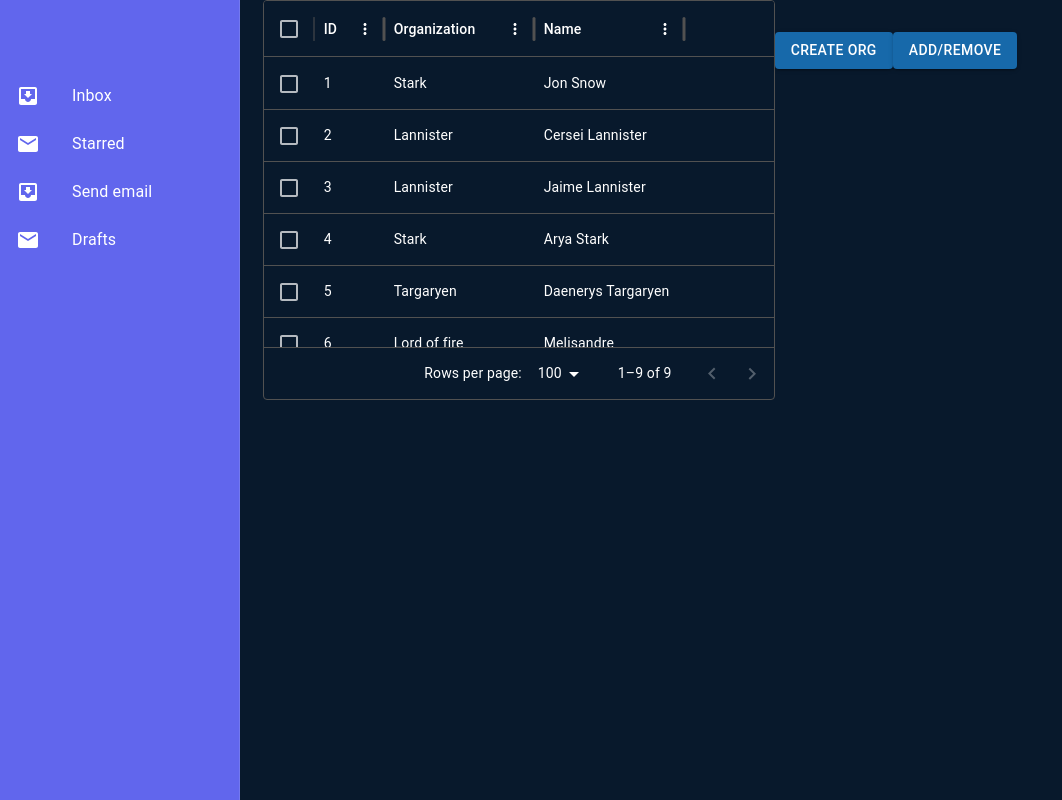
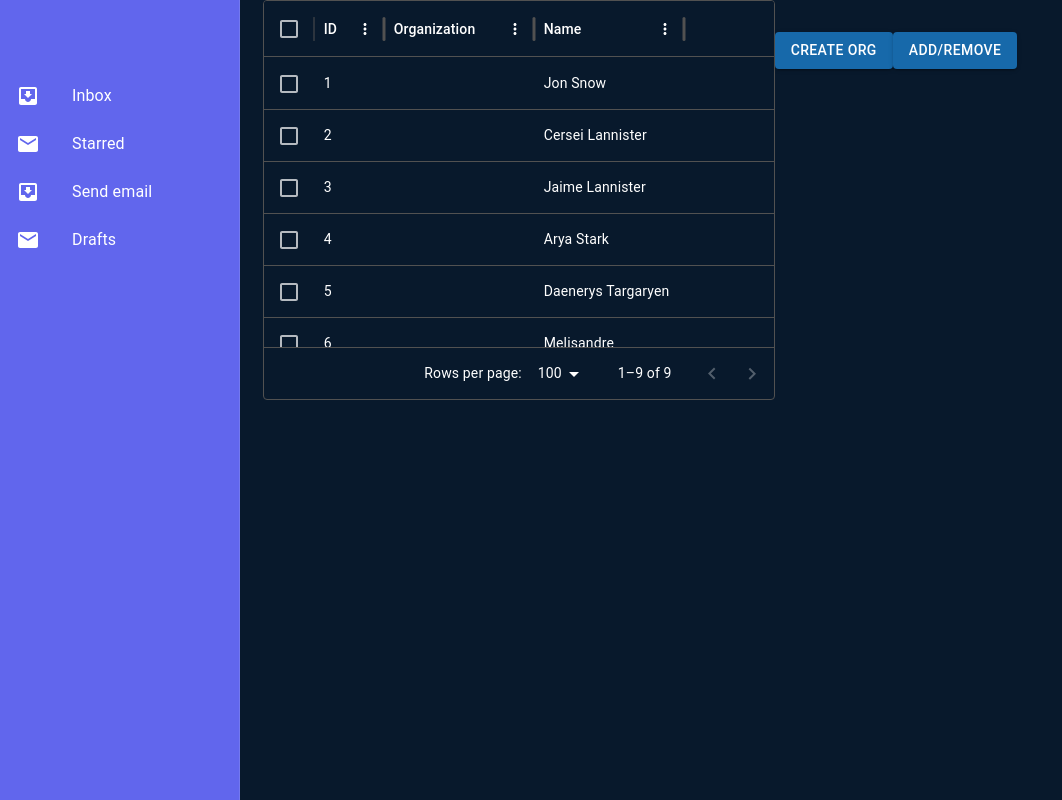
Before and after one commit to Theismol/P4-Password-Manager, a React (Create React App) app in the folder client2/: page /org in a window 1280 px wide. Shown: the whole page, without its empty margins (0-1062 px from the left). Built offline with nearby package versions, Linux system fonts and the light colour scheme; no server answers.

Commit message:
org template added

```diff
--- a/client2/src/pages/org/Org.js
+++ b/client2/src/pages/org/Org.js
@@ -1,12 +1,38 @@
 import PermanentDrawerLeft from "../../components/navbars/sideBar";
-import * as react from "react";
+import React, { useState, useEffect } from "react";
 import Button from "@mui/material/Button";
 import Box from "@mui/material/Box";
 import { DataGrid } from "@mui/x-data-grid";
+import axios from 'axios';
 
 //name, organization id
 
 function Org() {
+  const [data, setData] = useState([]);
+  const [page, setPage] = useState(0);
+  const [rowsPerPage, setRowsPerPage] = useState(10);
+  const [selectedRow, setSelectedRow] = useState(null);
+  const [openModal, setOpenModal] = useState(false);
+
+
+  useEffect(() => {
+    fetchData();
+  }, []);
+
+  const fetchData = async () => {
+    try {
+      const respone = await axios.get('http://localhost:4000/api/organization/getUserInOrganization' );
+
+      setData(respone.data);
+
+    } catch (error) {
+      console.error('errpr fetching data');
+    }
+
+
+  }
+    console.log(data);
+
   const columns = [
     { field: "id", headerName: "ID", width: 70 },
     { field: "Organization", headerName: "Organization ", width: 150 },
@@ -14,15 +40,15 @@ function Org() {
   ];
 
   const rows = [
-    { id: 1, Name: "Jon Snow", Organization: "Stark" },
-    { id: 2, Name: "Cersei Lannister", Organization: "Lannister" },
-    { id: 3, Name: "Jaime Lannister", Organization: "Lannister" },
-    { id: 4, Name: "Arya Stark", Organization: "Stark" },
-    { id: 5, Name: "Daenerys Targaryen", Organization: "Targaryen" },
-    { id: 6, Name: "Melisandre", Organization: "Lord of fire" },
-    { id: 7, Name: "Jorah Mormont", Organization: "Mormont" },
-    { id: 8, Name: "Robert Baratheon", Organization: "Baratheon" },
-    { id: 9, Name: "Margaery Tyrell", Organization: "Harvey" },
+    { id: 1, Name: "Jon Snow", email: "Stark" },
+    { id: 2, Name: "Cersei Lannister", email: "Lannister" },
+    { id: 3, Name: "Jaime Lannister", email: "Lannister" },
+    { id: 4, Name: "Arya Stark", email: "Stark" },
+    { id: 5, Name: "Daenerys Targaryen", email: "Targaryen" },
+    { id: 6, Name: "Melisandre", email: "Lord of fire" },
+    { id: 7, Name: "Jorah Mormont", email: "Mormont" },
+    { id: 8, Name: "Robert Baratheon", email: "Baratheon" },
+    { id: 9, Name: "Margaery Tyrell", email: "Harvey" },
   ];
 
   function handleSubmit(){
```
